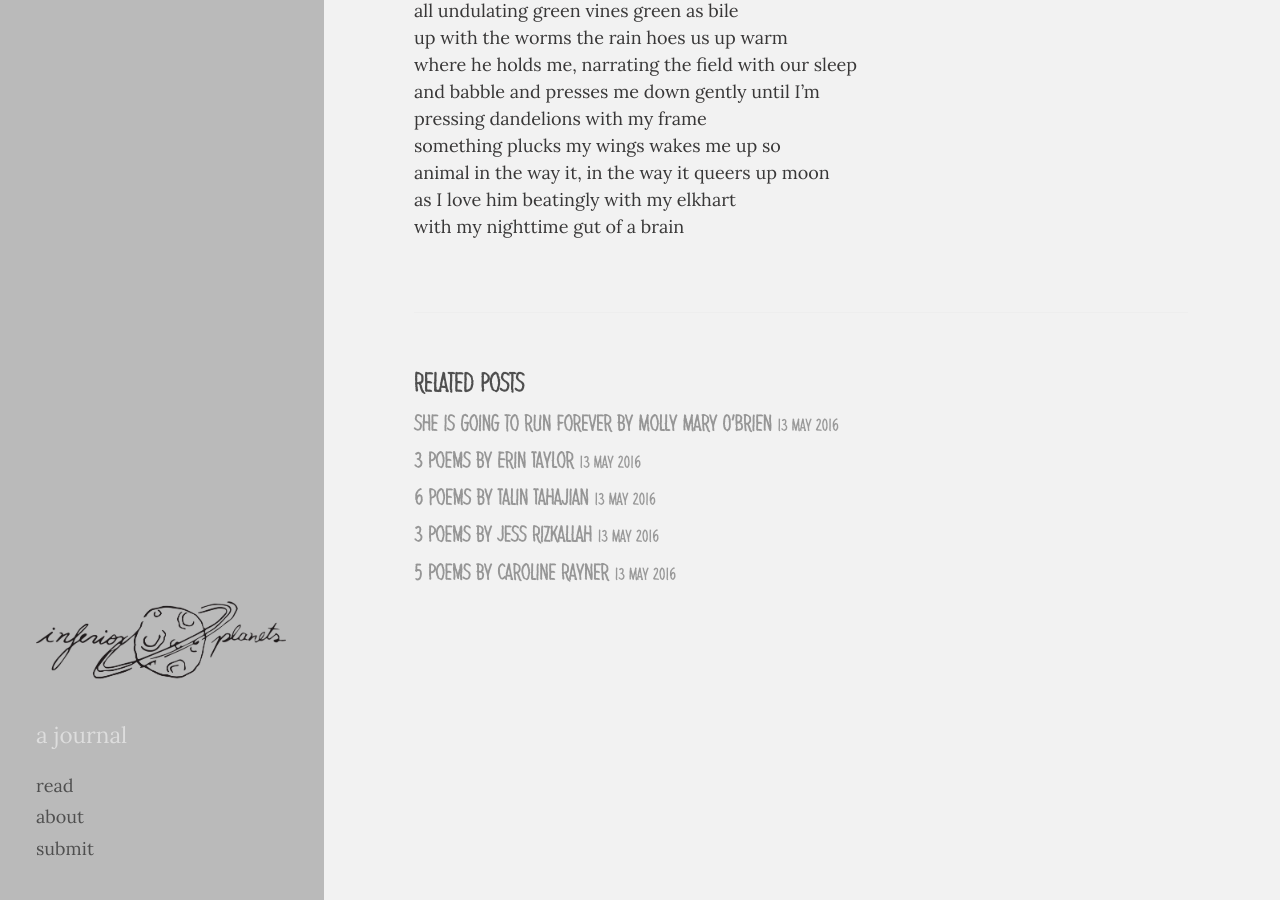
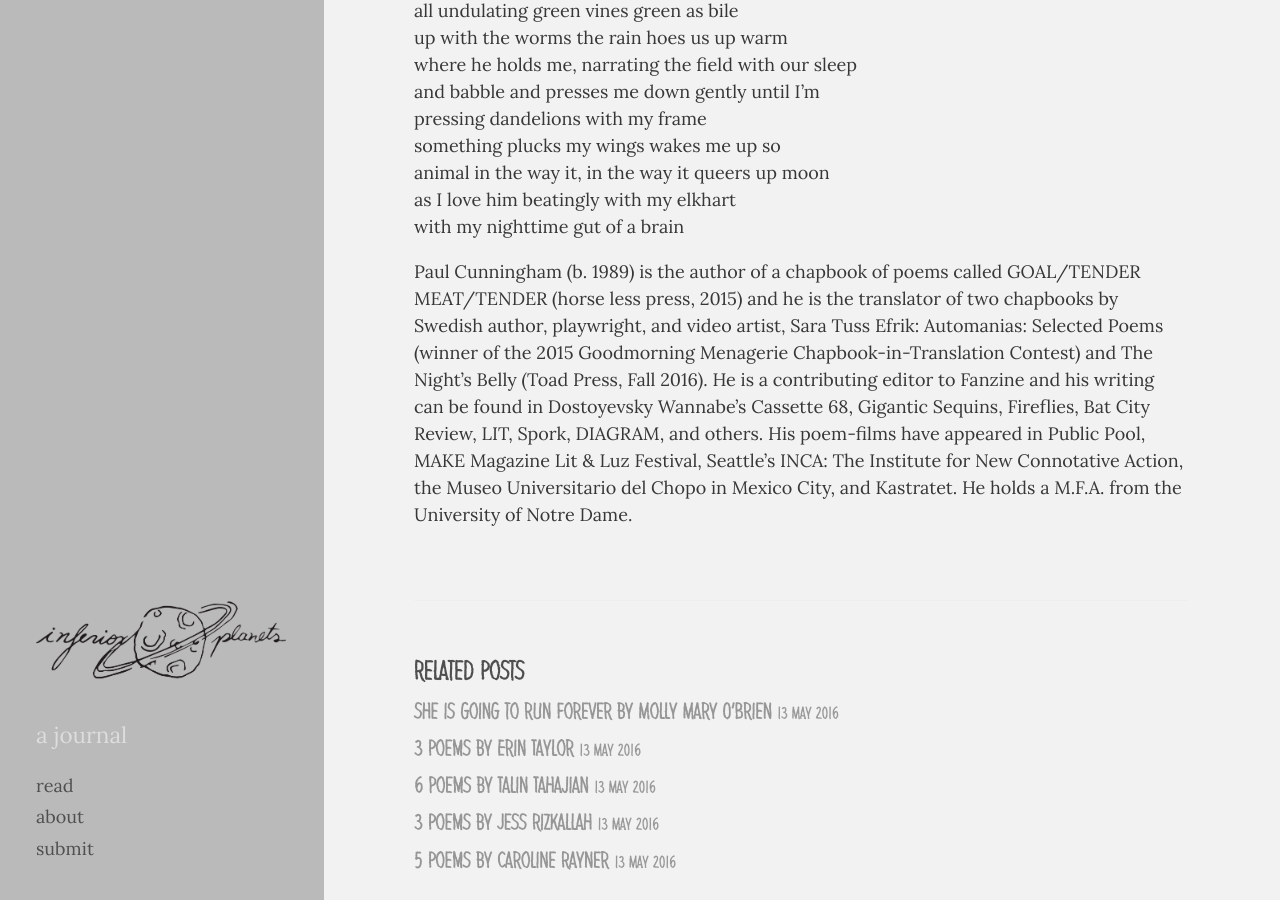
Before and after one commit to inferiorplanets/inferiorplanets.github.io, a Jekyll site: the page built from _posts/issue2/2016-05-13-cunningham.md, in a window 1280 px wide and 900 px high, scrolled down 491 px. Built offline with Jekyll 4.4.1, drawn with Linux system fonts in a browser that asks for light colours; some web fonts are replaced.

Commit message:
Update 2016-05-13-cunningham.md

```diff
--- a/_posts/issue2/2016-05-13-cunningham.md
+++ b/_posts/issue2/2016-05-13-cunningham.md
@@ -27,3 +27,6 @@ something plucks my wings wakes me up so<br>
 animal in the way it, in the way it queers up moon<br>
 as I love him beatingly with my elkhart<br>
 with my nighttime gut of a brain<br>
+
+
+Paul Cunningham (b. 1989) is the author of a chapbook of poems called GOAL/TENDER MEAT/TENDER (horse less press, 2015) and he is the translator of two chapbooks by Swedish author, playwright, and video artist, Sara Tuss Efrik: Automanias: Selected Poems (winner of the 2015 Goodmorning Menagerie Chapbook-in-Translation Contest) and The Night’s Belly (Toad Press, Fall 2016). He is a contributing editor to Fanzine and his writing can be found in Dostoyevsky Wannabe’s Cassette 68, Gigantic Sequins, Fireflies, Bat City Review, LIT, Spork, DIAGRAM, and others. His poem-films have appeared in Public Pool, MAKE Magazine Lit & Luz Festival, Seattle’s INCA: The Institute for New Connotative Action, the Museo Universitario del Chopo in Mexico City, and Kastratet. He holds a M.F.A. from the University of Notre Dame.
```
